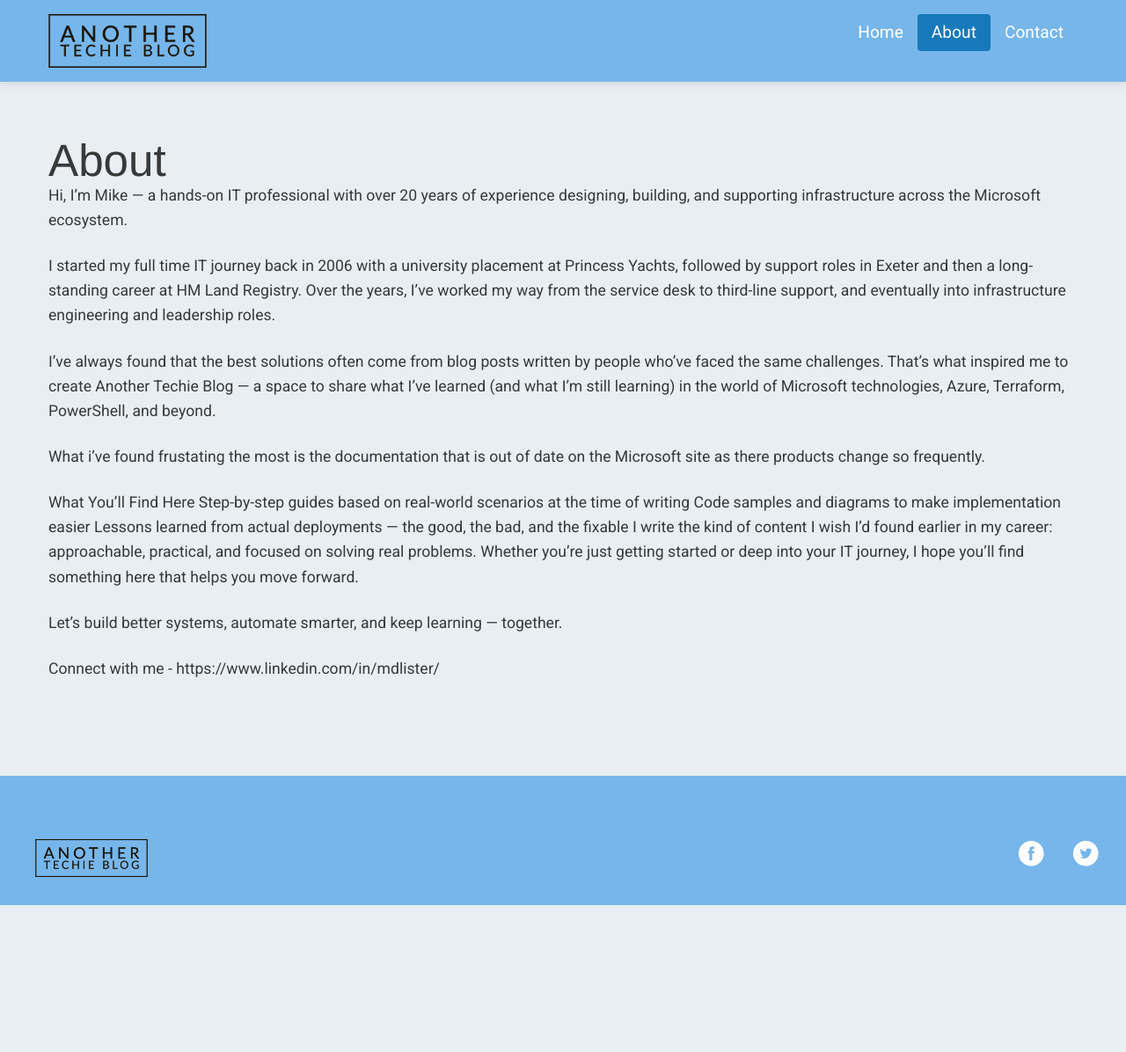
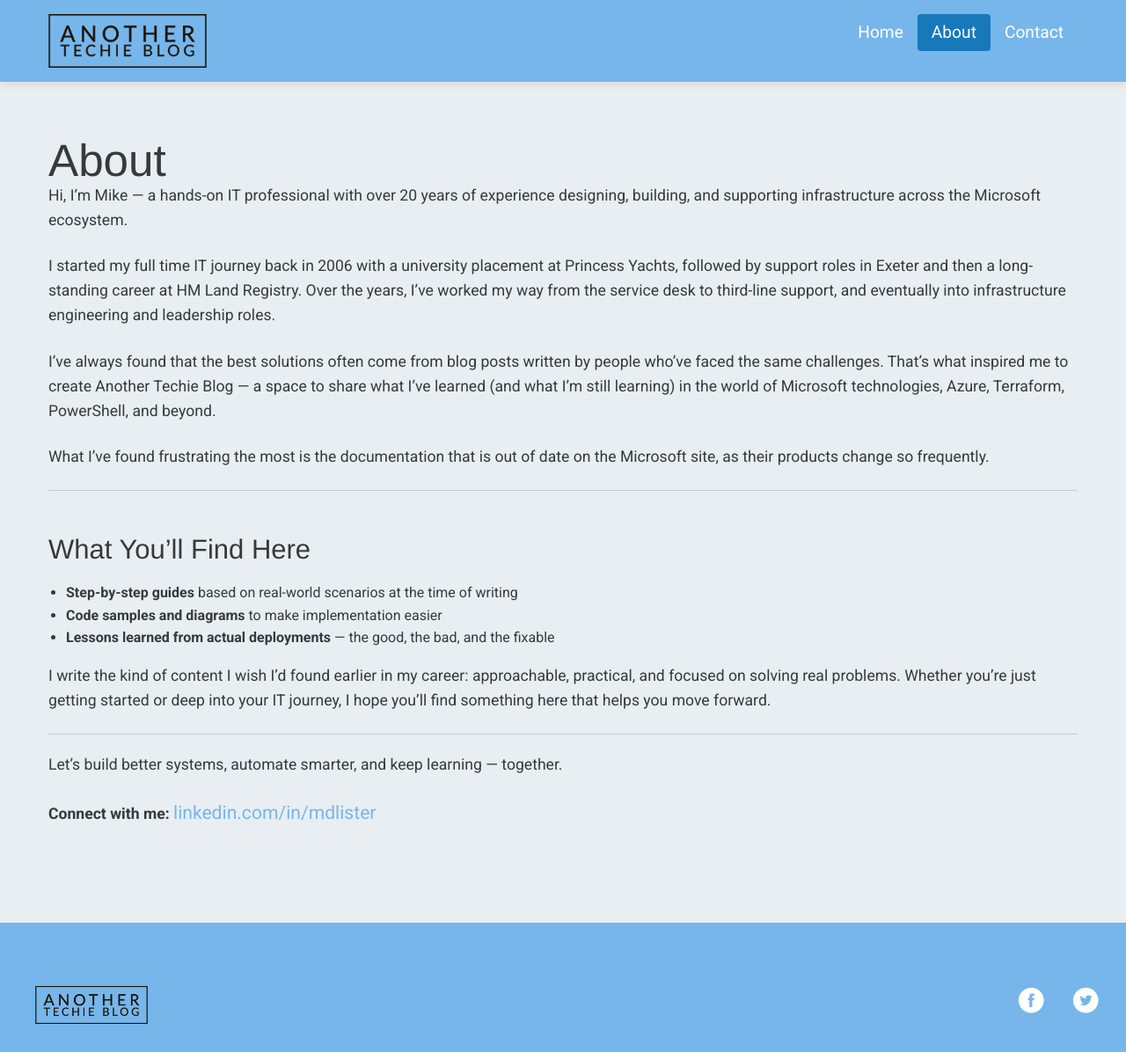
Before and after one commit to mdlister/Another-Techie-Blog, a Jekyll site: the page built from about.md, in a window 1280 px wide. Shown: the whole page at 88% size. Built offline with Jekyll 4.4.1, drawn with Linux system fonts in a browser that asks for light colours; comment, search, counter and statistics services are not loaded; before the commit the page ends 1029 px from its top, so only the background shows below that.

Commit message:
Updated about me

```diff
--- a/about.md
+++ b/about.md
@@ -12,14 +12,20 @@
 
 I’ve always found that the best solutions often come from blog posts written by people who’ve faced the same challenges. That’s what inspired me to create Another Techie Blog — a space to share what I’ve learned (and what I’m still learning) in the world of Microsoft technologies, Azure, Terraform, PowerShell, and beyond.
 
-What i've found frustating the most is the documentation that is out of date on the Microsoft site as there products change so frequently.
+What I've found frustrating the most is the documentation that is out of date on the Microsoft site, as their products change so frequently.
 
-What You’ll Find Here
-Step-by-step guides based on real-world scenarios at the time of writing
-Code samples and diagrams to make implementation easier
-Lessons learned from actual deployments — the good, the bad, and the fixable
+---
+
+### What You’ll Find Here
+
+- **Step-by-step guides** based on real-world scenarios at the time of writing
+- **Code samples and diagrams** to make implementation easier
+- **Lessons learned from actual deployments** — the good, the bad, and the fixable
+
 I write the kind of content I wish I’d found earlier in my career: approachable, practical, and focused on solving real problems. Whether you're just getting started or deep into your IT journey, I hope you’ll find something here that helps you move forward.
+
+---
 
 Let’s build better systems, automate smarter, and keep learning — together.
 
-Connect with me - https://www.linkedin.com/in/mdlister/
+**Connect with me:** [linkedin.com/in/mdlister](https://www.linkedin.com/in/mdlister/)
```
